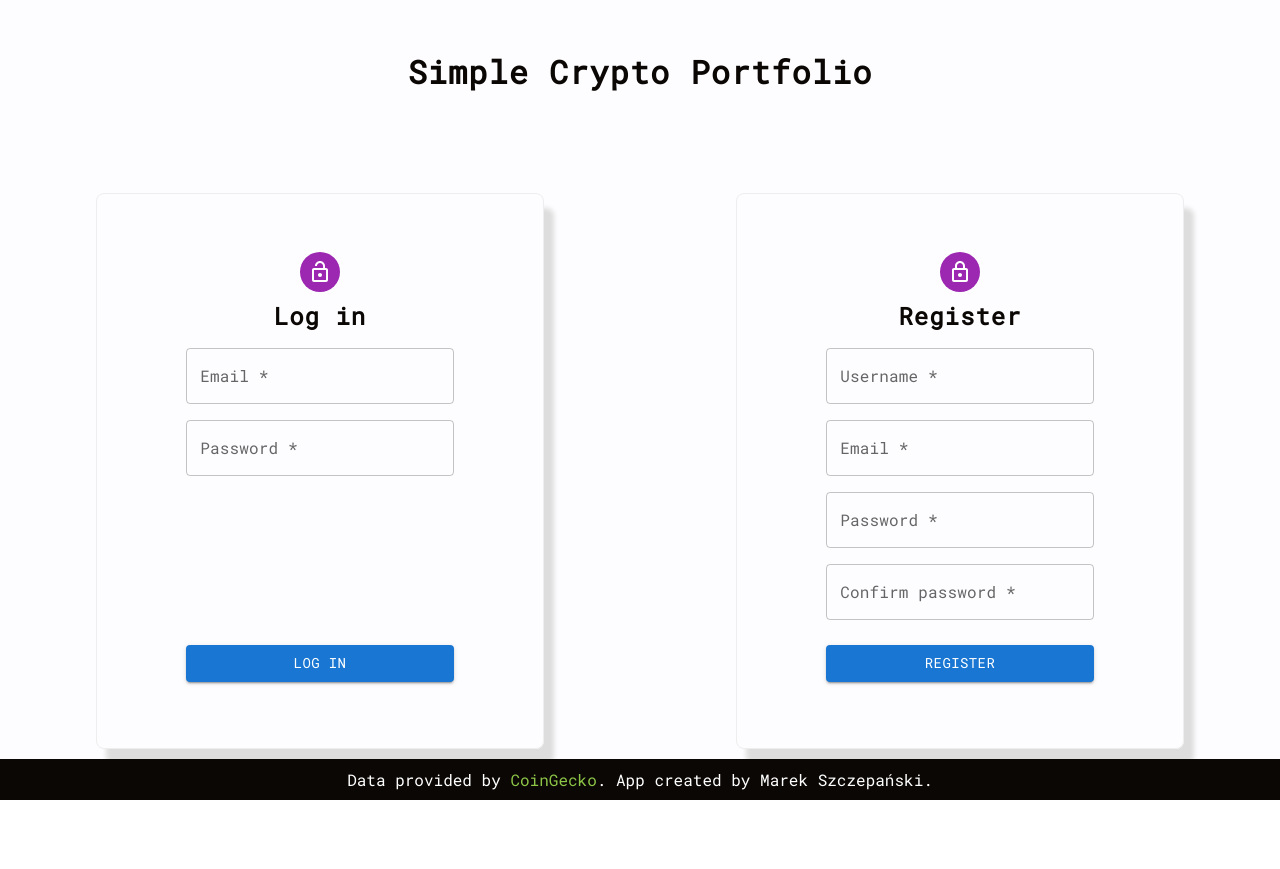
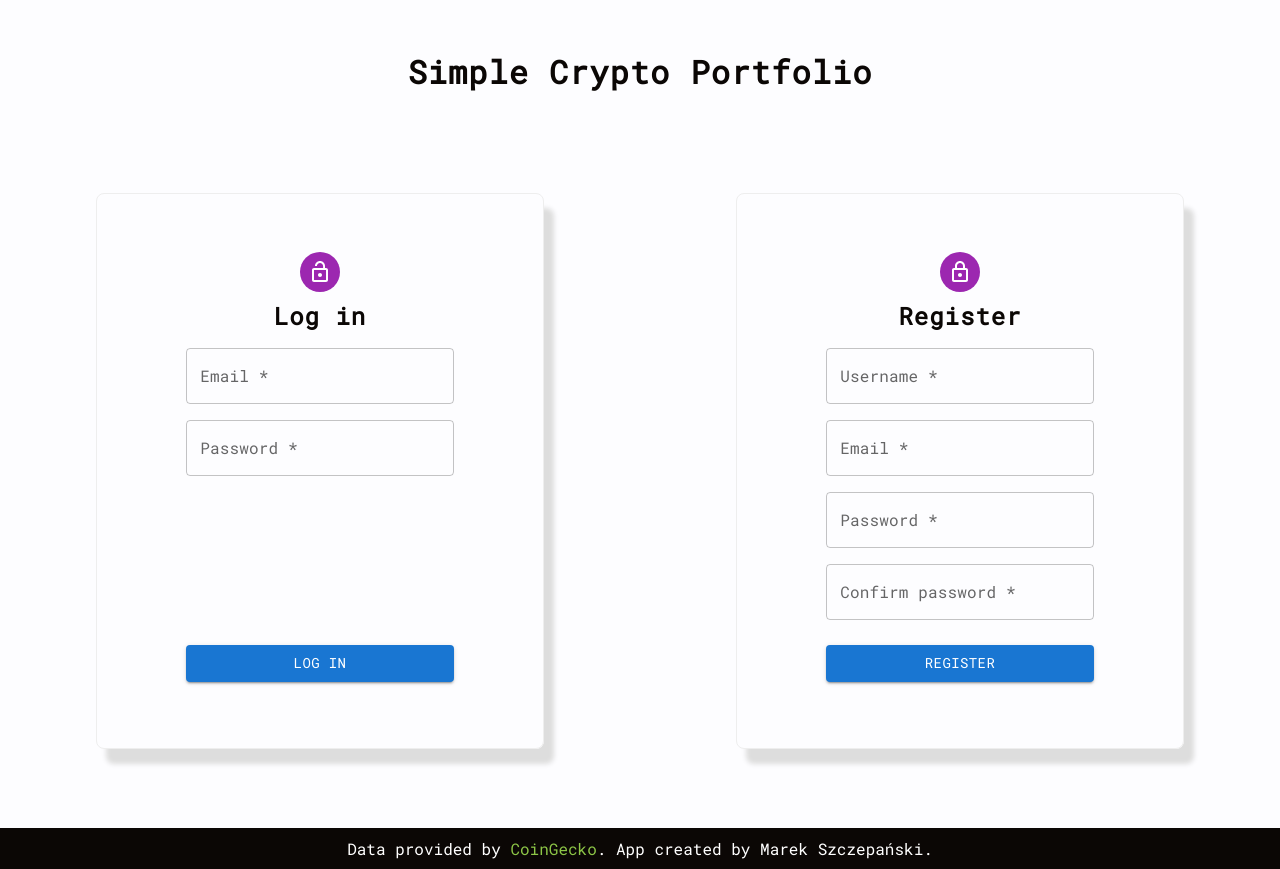
Before and after one commit to MarekSzczepanski/react-crypto-portfolio, a React (Create React App) app: page / in a window 1280 px wide. Before the commit the page ends 800 px from the top, so only its background shows below. Built offline with nearby package versions, Linux system fonts and the light colour scheme.

Commit message:
Change sign forms container padding

```diff
--- a/src/App.css
+++ b/src/App.css
@@ -68,7 +68,7 @@ button.add-transaction {
     display: flex;
     justify-content: space-around;
     margin-top: 100px;
-    padding-bottom: 50px;
+    padding-bottom: 120px;
 }
 .sign-form {
     display: flex;
```
